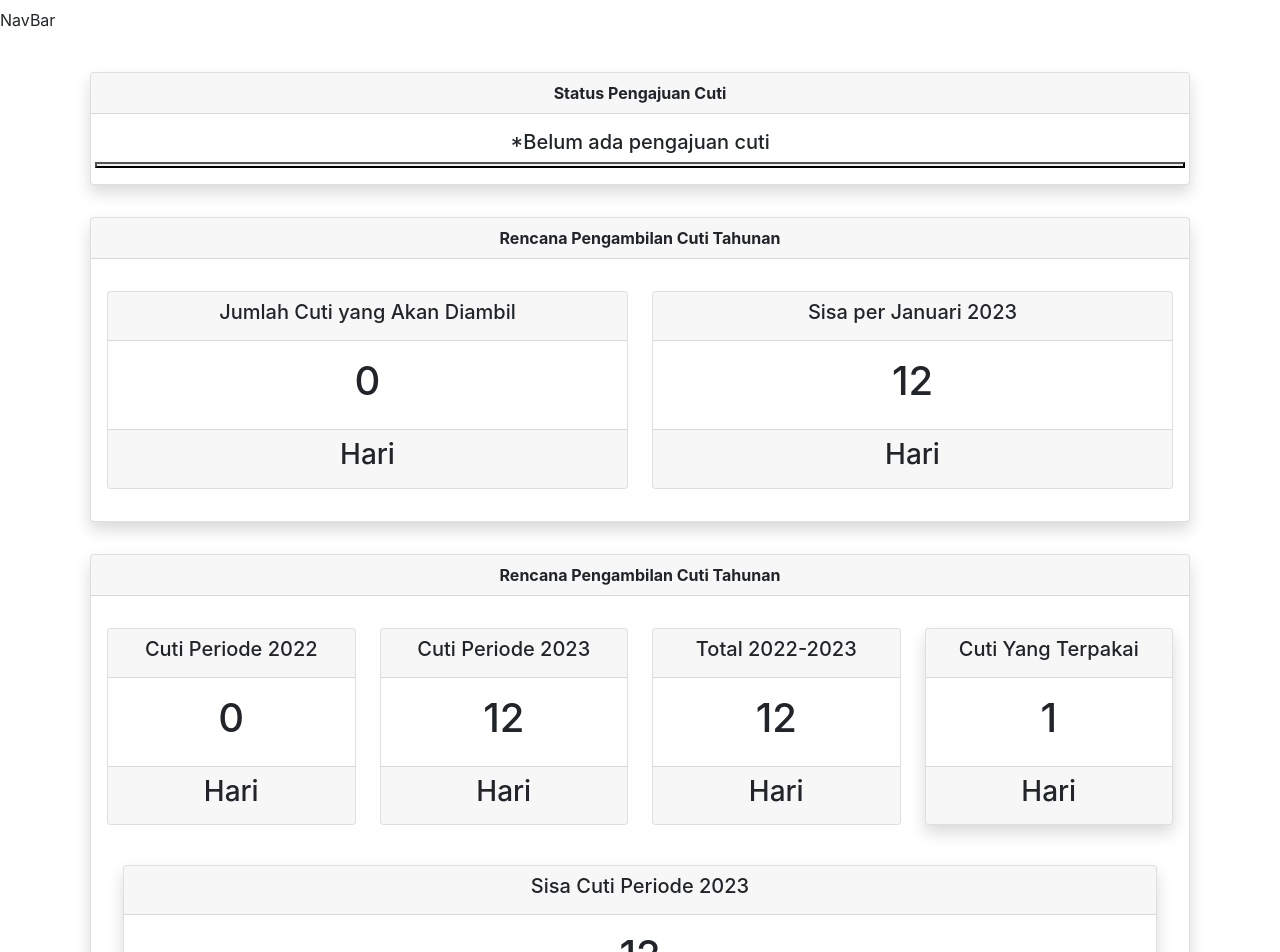
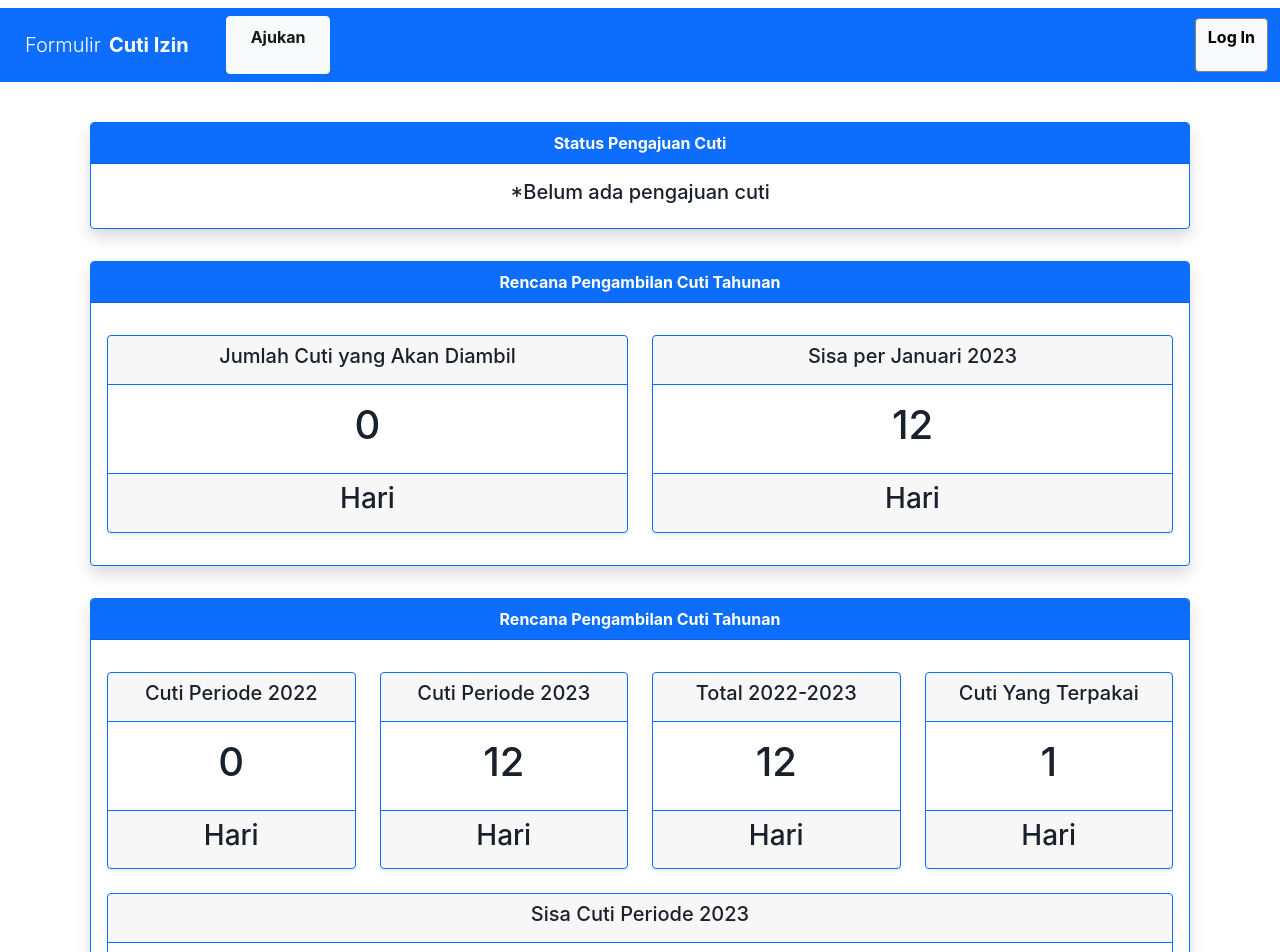
Before and after one commit to frztmr/form-cuti-izin-bia, a React (Create React App) app: page / in a window 1280 px wide. Shown: the top 952 px of the page. Built offline with nearby package versions, Linux system fonts and the light colour scheme.

Commit message:
box border, navbar, and footer

```diff
--- a/src/App.js
+++ b/src/App.js
@@ -3,6 +3,7 @@ import './App.css';
 
 //components
 import Navbar from './Component/Navbar';
+import Footer from './Component/Footer'
 
 
 
@@ -14,8 +15,14 @@ function App() {
   return (
     <div className="App">
       <Navbar />
+
+
       {/* <LoginPage /> */}
       <HomePage />
+
+
+
+      <Footer />
     </div>
   );
 }
--- a/src/Component/Footer.jsx
+++ b/src/Component/Footer.jsx
@@ -10,3 +10,5 @@ const Footer = () => {
     )
 
 }
+
+export default Footer;
--- a/src/Component/Navbar.jsx
+++ b/src/Component/Navbar.jsx
@@ -1,12 +1,78 @@
 import React from "react";
+import { Show, Hide } from "@chakra-ui/react";
+
+const Navbar = (props) => {
+    return (
+        <div className="navbar navbar-expand-lg navbar-light ">
+            <div className="container-fluid bg-primary m-auto w-100">
+                <span className="navbar-brand btn ">
+
+                    <span className="text-white fw-light ">
+                        Formulir
+                    </span>
+
+                    <span className="text-white lead ms-2 fw-bold">
+                        Cuti Izin
+                    </span>
+                </span>
+
+                <ul className="navbar-nav me-auto   ">
+                    <li>
+                        <span
+                            className="nav-link active btn btn-light m-2 "
+                        // onClick={() => navigate('/request')}
+                        >
+                            <p className="px-3 fw-bold">
+                                Ajukan
+                            </p>
+                        </span>
+                    </li>
+                    {/* <li>
+                        <span
+                            className="nav-link active btn btn-light m-2  "
+                        // onClick={() => navigate('/izinterlambat')}
+                        >
+                            <p className="m-1">
+                                Izin Terlambat
+                            </p>
+                        </span>
+                    </li>
+                    <li>
+                        <span
+                            className="nav-link active btn btn-light m-2 "
+                        // onClick={() => navigate('/waktuhadir')}
+                        >
+                            <p className="m-1">
+                                Prbkn Wkt Hadir
+                            </p>
+                        </span>
+                    </li> */}
+                </ul>
+
+                <div
+                    className="d-flex"
+                    id="avatar"
+                >
+                    <div className="btn-group">
+                        <button
+                            className="btn btn-light"
+                            type="button"
+                            style={{ border: '1px solid gray' }}
+                        // onClick={() => Navigate('/register')}
+                        >
+                            <p className="mx-auto fw-bold">
+                                Log In
+
+                            </p>
+                        </button>
+                    </div>
+
+                </div>
 
 
-const Navbar = (props)=> {
- return (
-    <div className="navbar navbar-expand-lg">
-        NavBar
-    </div>
- )
+            </div>
+        </div>
+    )
 }
 
 export default Navbar;
--- a/src/Pages/HomePage.jsx
+++ b/src/Pages/HomePage.jsx
@@ -7,8 +7,8 @@ const HomePage = () => {
         <div className="container p-3">
             <div className="row p-3 ">
                 <div className="col-12">
-                    <div className="card row shadow shadow-light bg-">
-                        <div className="card-header fw-bold">
+                    <div className="card border-primary row shadow shadow-light bg-">
+                        <div className="card-header bg-primary fw-bold text-white">
                             Status Pengajuan Cuti
                         </div>
                         <div className="card-body">
@@ -50,7 +50,7 @@ const HomePage = () => {
                                 <h5>
                                     *Belum ada pengajuan cuti
                                 </h5>
-                                <button className=""></button>
+
                             </div>
                         </div>
                     </div>
@@ -58,15 +58,15 @@ const HomePage = () => {
             </div>
             <div className="row p-3 ">
                 <div className="col-12">
-                    <div className="card row shadow shadow-light bg-">
-                        <div className="card-header fw-bold">
+                    <div className="card border-primary row shadow bg-">
+                        <div className="card-header fw-bold bg-primary text-white">
                             Rencana Pengambilan Cuti Tahunan
                         </div>
                         <div className="card-body">
                             <div className="row">
                                 <div className="col-12 col-sm-6 py-3">
-                                    <div className="card w-100 ">
-                                        <div className="card-header">
+                                    <div className="card border-primary w-100 shadow-sm ">
+                                        <div className="card-header border-primary">
                                             <h5 className="text-bold">
                                                 Jumlah Cuti yang Akan Diambil
                                             </h5>
@@ -74,7 +74,7 @@ const HomePage = () => {
                                         <div className="card-body">
                                             <h1 className="card-title">0</h1>
                                         </div>
-                                        <div class="card-footer ">
+                                        <div class="card-footer border-primary ">
                                             <h3>
                                                 Hari
                                             </h3>
@@ -82,8 +82,8 @@ const HomePage = () => {
                                     </div>
                                 </div>
                                 <div className="col-12 col-sm-6 py-3">
-                                    <div className="card w-100 ">
-                                        <div className="card-header">
+                                    <div className="card border-primary w-100 shadow-sm">
+                                        <div className="card-header border-primary">
                                             <h5 className="text-bold">
                                                 Sisa per Januari 2023
                                             </h5>
@@ -91,7 +91,7 @@ const HomePage = () => {
                                         <div className="card-body">
                                             <h1 className="card-title">12</h1>
                                         </div>
-                                        <div class="card-footer ">
+                                        <div class="card-footer border-primary">
                                             <h3>
                                                 Hari
                                             </h3>
@@ -105,15 +105,15 @@ const HomePage = () => {
             </div>
             <div className=" row p-3">
                 <div className="col-12">
-                    <div className="card row shadow">
-                        <div className="card-header fw-bold">
+                    <div className="card border-primary row shadow">
+                        <div className="card-header fw-bold bg-primary text-white">
                             Rencana Pengambilan Cuti Tahunan
                         </div>
-                        <div className="card-body">
+                        <div className="card-body  ">
                             <div className="row">
                                 <div className="col-12 col-sm-3 py-3">
-                                    <div className="card w-100 ">
-                                        <div className="card-header">
+                                    <div className="card border-primary w-100 shadow-sm">
+                                        <div className="card-header border-primary">
                                             <h5 className="text-bold">
                                                 Cuti Periode 2022
                                             </h5>
@@ -121,7 +121,7 @@ const HomePage = () => {
                                         <div className="card-body">
                                             <h1 className="card-title">0</h1>
                                         </div>
-                                        <div class="card-footer ">
+                                        <div class="card-footer border-primary">
                                             <h3>
                                                 Hari
                                             </h3>
@@ -129,16 +129,16 @@ const HomePage = () => {
                                     </div>
                                 </div>
                                 <div className="col-12 col-sm-3 py-3">
-                                    <div className="card w-100 ">
-                                        <div className="card-header">
+                                    <div className="card border-primary w-100 shadow-sm">
+                                        <div className="card-header border-primary">
                                             <h5 className="text-bold">
                                                 Cuti Periode 2023
                                             </h5>
                                         </div>
-                                        <div className="card-body">
+                                        <div className="card-body ">
                                             <h1 className="card-title">12</h1>
                                         </div>
-                                        <div class="card-footer ">
+                                        <div class="card-footer border-primary ">
                                             <h3>
                                                 Hari
                                             </h3>
@@ -146,8 +146,8 @@ const HomePage = () => {
                                     </div>
                                 </div>
                                 <div className="col-12 col-sm-3 py-3">
-                                    <div className="card w-100 ">
-                                        <div className="card-header">
+                                    <div className="card border-primary w-100 shadow-sm">
+                                        <div className="card-header border-primary">
                                             <h5 className="text-bold">
                                                 Total 2022-2023
                                             </h5>
@@ -155,7 +155,7 @@ const HomePage = () => {
                                         <div className="card-body">
                                             <h1 className="card-title">12</h1>
                                         </div>
-                                        <div class="card-footer ">
+                                        <div class="card-footer border-primary ">
                                             <h3>
                                                 Hari
                                             </h3>
@@ -163,8 +163,8 @@ const HomePage = () => {
                                     </div>
                                 </div>
                                 <div className="col-12 col-sm-3 py-3">
-                                    <div className="card w-100 shadow ">
-                                        <div className="card-header ">
+                                    <div className="card border-primary w-100 shadow-sm ">
+                                        <div className="card-header border-primary ">
                                             <h5 className="text-bold">
                                                 Cuti Yang Terpakai
                                             </h5>
@@ -172,7 +172,7 @@ const HomePage = () => {
                                         <div className="card-body">
                                             <h1 className="card-title">1</h1>
                                         </div>
-                                        <div class="card-footer ">
+                                        <div class="card-footer border-primary">
                                             <h3>
                                                 Hari
                                             </h3>
@@ -180,13 +180,11 @@ const HomePage = () => {
                                     </div>
                                 </div>
                             </div>
-                            <div className="row">
-                                <div className="col-12">
-                                    <div className="card-body ">
+
                             <div className="row">
                                 <div className="col-12 col-sm-12 py-2">
-                                                <div className="shadow card w-100 ">
-                                                    <div className="card-header">
+                                    <div className="shadow-sm card w-100 border-primary ">
+                                        <div className="card-header border-primary">
                                             <h5 className="text-bold">
                                                 Sisa Cuti Periode 2023
                                             </h5>
@@ -194,14 +192,10 @@ const HomePage = () => {
                                         <div className="card-body">
                                             <h1 className="card-title">12</h1>
                                         </div>
-                                                    <div class="card-footer ">
+                                        <div class="card-footer border-primary">
                                             <h3>
                                                 Hari
                                             </h3>
-                                                    </div>
-                                                </div>
-                                            </div>
-
                                         </div>
                                     </div>
                                 </div>
--- a/src/index.js
+++ b/src/index.js
@@ -4,10 +4,16 @@ import './index.css';
 import App from './App';
 import reportWebVitals from './reportWebVitals';
 
+
+//chakra-ui Dependency
+import { ChakraProvider } from '@chakra-ui/react';
+
 const root = ReactDOM.createRoot(document.getElementById('root'));
 root.render(
   <React.StrictMode>
-    <App />
+    <ChakraProvider>
+      <App />
+    </ChakraProvider>
   </React.StrictMode>
 );
 
```
Lines whose indentation alone changed are shown as unchanged.
